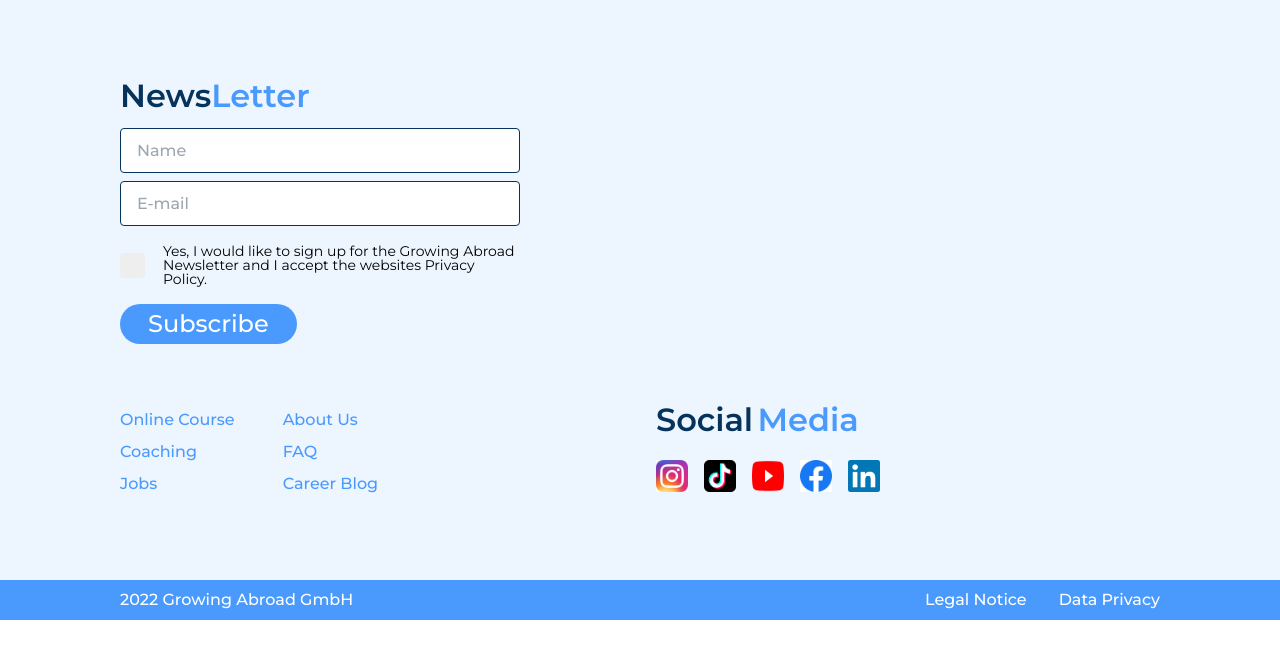
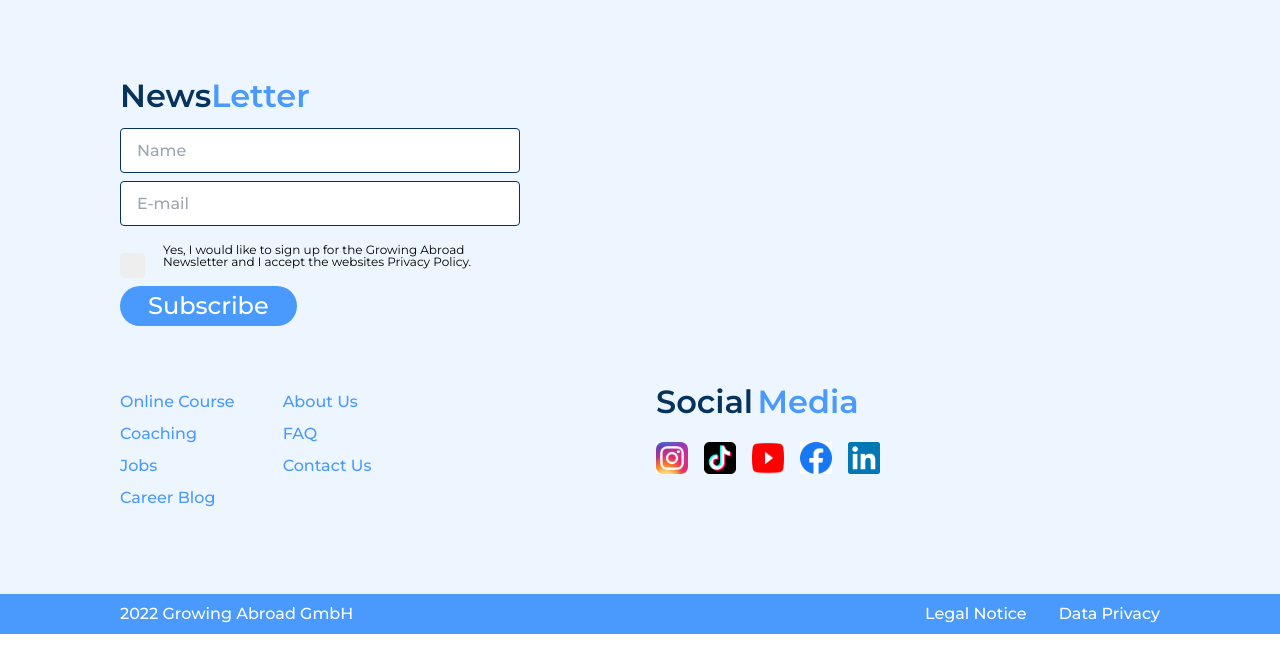
Before and after one commit to Growing-Abroad/client, a React (Vite) app: page / in a window 1280 px wide. Shown: the top 672 px of the page. Built offline with nearby package versions, Linux system fonts and the light colour scheme.

Commit message:
fixed some styles

```diff
--- a/src/components/Footer/index.tsx
+++ b/src/components/Footer/index.tsx
@@ -33,11 +33,12 @@ export default function Footer() {
               <FooterLinksLi>Online Course</FooterLinksLi>
               <FooterLinksLi>Coaching</FooterLinksLi>
               <FooterLinksLi>Jobs</FooterLinksLi>
+              <FooterLinksLi>Career Blog</FooterLinksLi>
             </FooterLinksUl>
             <FooterLinksUl>
               <FooterLinksLi>About Us</FooterLinksLi>
               <FooterLinksLi>FAQ</FooterLinksLi>
-              <FooterLinksLi>Career Blog</FooterLinksLi>
+              <FooterLinksLi>Contact Us</FooterLinksLi>
             </FooterLinksUl>
           </FooterLinksWrapper>
           <SocialMediaWrapper>
--- a/src/components/Footer/style.ts
+++ b/src/components/Footer/style.ts
@@ -30,7 +30,6 @@ export const FooterContent = styled.div`
 
 export const FooterLinksWrapper = styled.div`
   display: flex;
-  align-items: center;
   gap: 48px;
   width: 100%;
 `;
--- a/src/components/news-letter/index.tsx
+++ b/src/components/news-letter/index.tsx
@@ -38,7 +38,7 @@ export default function NewsLetter() {
           <input onClick={(e) => handleCheckBox(e)} type="checkbox" />
           <span></span>
         </CheckboxWrapper>
-        <p style={{ fontSize: '.875rem' }}>
+        <p style={{ fontSize: '.750rem' }}>
           Yes, I would like to sign up for the Growing Abroad Newsletter and I
           accept the websites Privacy Policy.
         </p>
```
